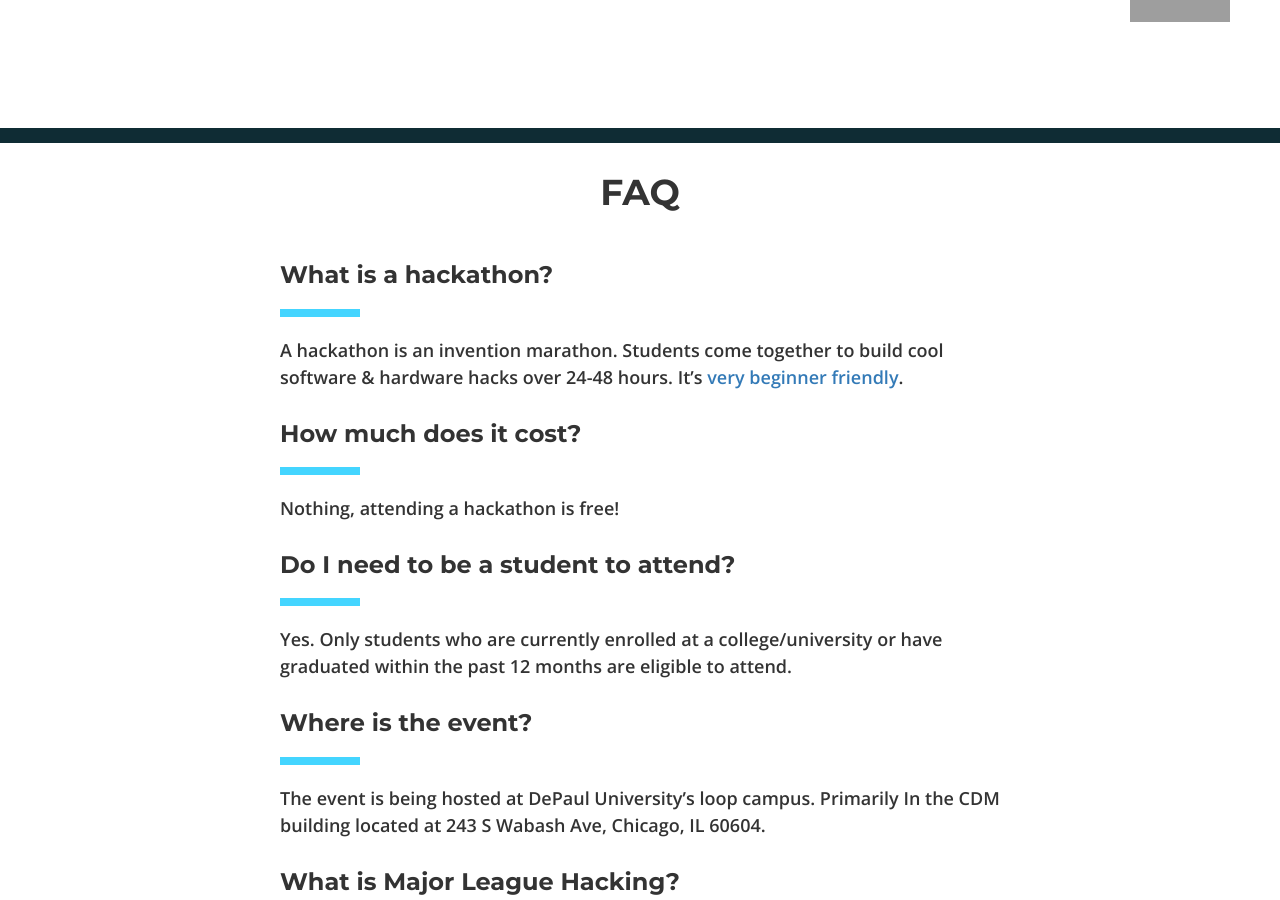
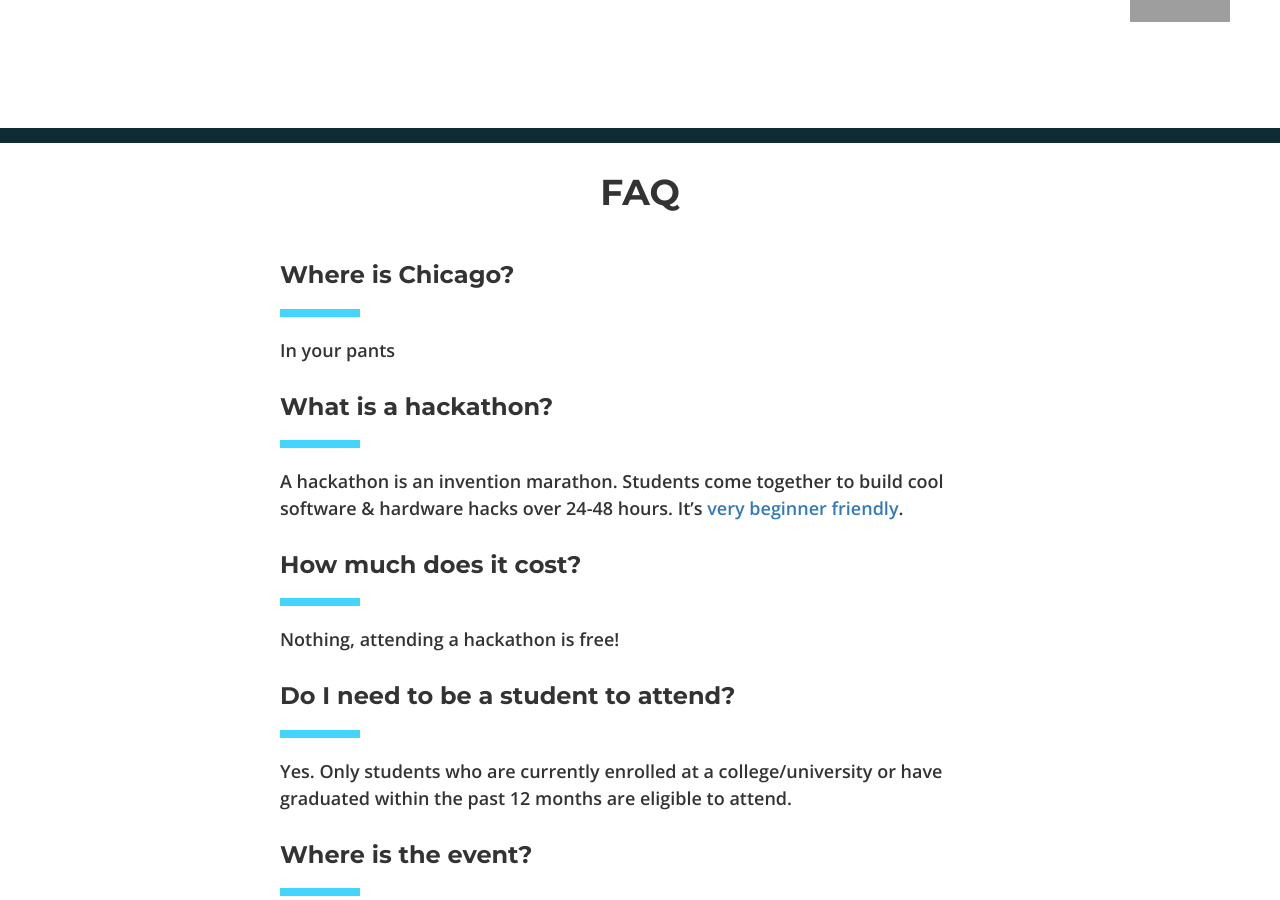
Before and after one commit to MLH/mlh-hackathon-boilerplate, a Jekyll site: the page built from index.html, in a window 1280 px wide and 900 px high, scrolled down 348 px. Built offline with Jekyll 4.4.1, drawn with Linux system fonts in a browser that asks for light colours; nearby versions of some CDN libraries; grey boxes are pictures that could not be loaded.

Commit message:
added joke answer to Where is Chicago to ensure refresh

```diff
--- a/_config.yml
+++ b/_config.yml
@@ -73,6 +73,9 @@ event:
 
   # Frequently asked questions.
   faq:
+    - question: "Where is Chicago?"
+      answer: >
+        In your pants
     - question: "What is a hackathon?"
       answer: >
         A hackathon is an invention marathon. Students come together to build cool
```
